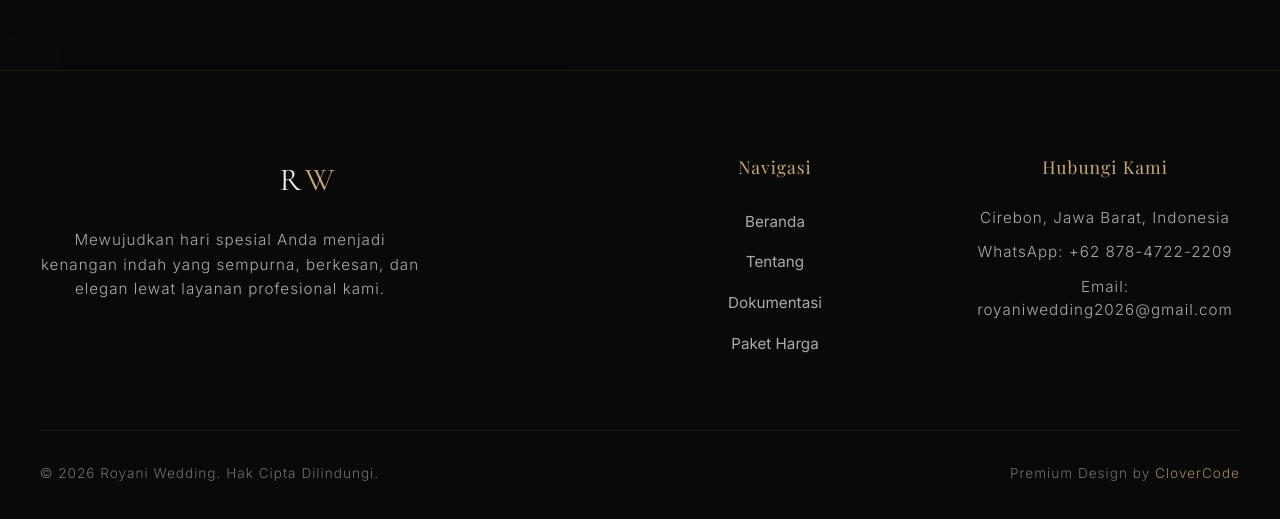
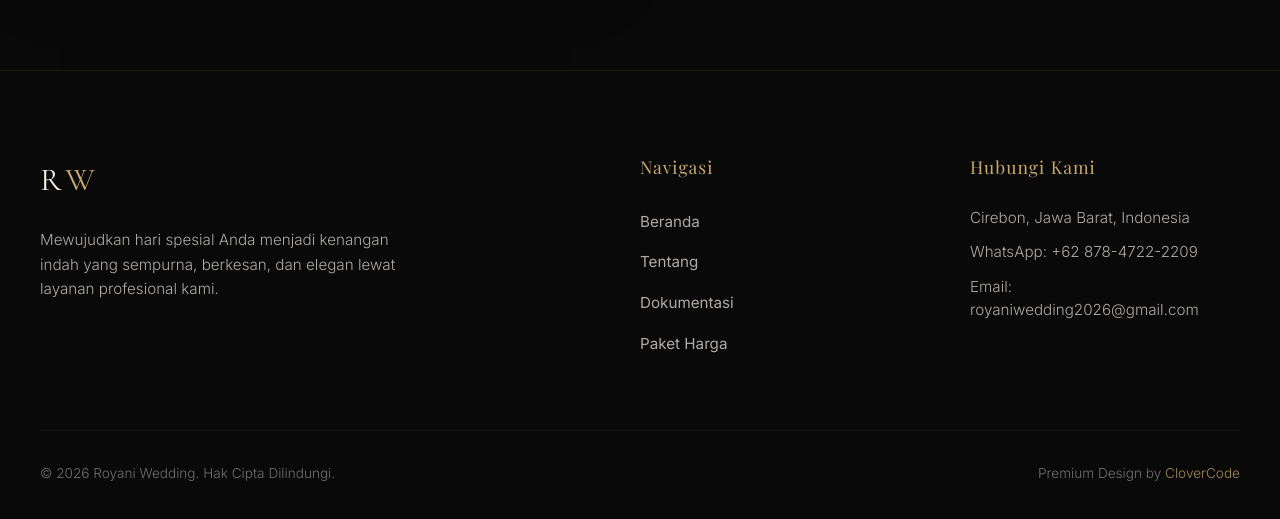
Before and after one commit to Komara11/royani-wedding, a Next.js app: page / in a window 1280 px wide. Shown: the part 8959-9478 px from the top of the page. Built offline with nearby package versions, Linux system fonts and the light colour scheme.

Commit message:
style: fix legacy footer overrides and about metrics mobile layout

```diff
--- a/src/app/globals.css
+++ b/src/app/globals.css
@@ -1698,35 +1698,7 @@ a.contact-minimal-item:hover {
 }
 
 /* ===== FOOTER ===== */
-footer {
-  text-align: center;
-  padding: 100px 60px 48px;
-  border-top: 1px solid rgba(255, 255, 255, 0.04);
-  background: #060606;
-  position: relative;
-  z-index: 2;
-}
-
-footer .nav-logo {
-  display: inline-block;
-  margin-bottom: 24px;
-}
-
-footer p {
-  color: var(--text-muted);
-  font-size: 0.8rem;
-  letter-spacing: 1px;
-  margin-bottom: 8px;
-}
-
-footer a {
-  color: var(--text-muted);
-  transition: color 0.3s;
-}
-
-footer a:hover {
-  color: var(--gold);
-}
+/* Legacy footer styles removed to prevent conflicts with .footer-premium */
 
 /* ===== RESPONSIVE STYLES ===== */
 @media (max-width: 1024px) {
@@ -1879,8 +1851,20 @@ footer a:hover {
     max-width: 260px;
   }
   .about-metrics {
-    grid-template-columns: 1fr;
-    gap: 20px;
+    grid-template-columns: repeat(3, 1fr);
+    gap: 12px;
+    margin-top: 30px;
+    padding-top: 30px;
+  }
+  .about-metrics .metric-item {
+    padding: 12px 6px;
+  }
+  .about-metrics .metric-num {
+    font-size: 1.6rem;
+  }
+  .about-metrics .metric-label {
+    font-size: 0.55rem;
+    letter-spacing: 1px;
   }
   .portfolio-filters {
     gap: 16px;
```
Also changed, not shown: public/logo.png (added).
